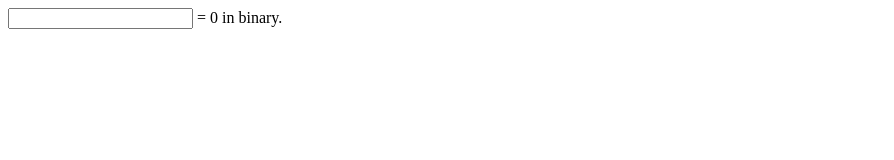
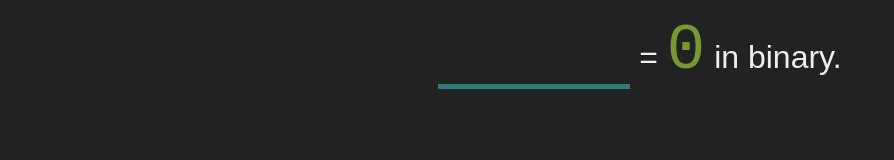
Before and after one commit to avogadrogpoi5c/Condiviso-Lingesso-Bordone, a plain HTML site: page index.html in a window 1280 px wide. Shown: the whole page, without its empty margins (0-894 px from the left). Drawn offline with Linux system fonts and the light colour scheme.

Commit message:
Add files via upload

```diff
--- /dev/null
+++ b/css.css
@@ -0,0 +1,30 @@
+
+body {
+  font-family: sans-serif;
+  font-size: 2rem;
+  color: #eee;
+  background: #222;
+}
+
+.container {
+  width: 100%;
+  text-align: center;
+}
+
+input {
+  width: 3em;
+  font-size: 2em;
+  color: #377;
+  background: inherit;
+  border: none;
+  border-bottom: 5px solid #377;
+} input:hover {
+  border: none;
+  border-bottom: 5px solid #377;
+}
+
+#binary {
+  font-family: monospace;
+  font-size: 2em;
+  color: #793;
+}
--- a/index.html
+++ b/index.html
@@ -1,5 +1,6 @@
 <html>
 <head>
+<link rel="stylesheet" href="css.css">
 </head>
 <body>
 	<div class="container">
```
